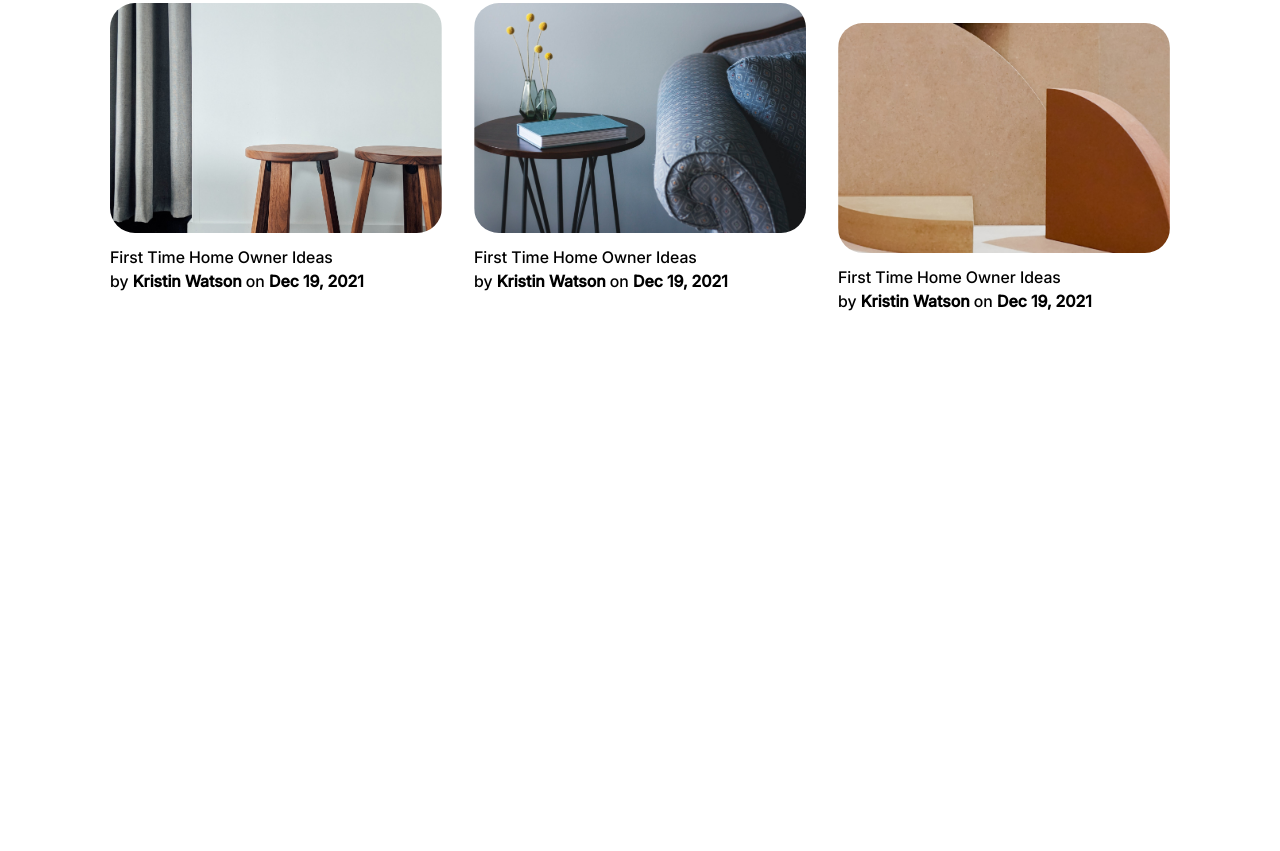
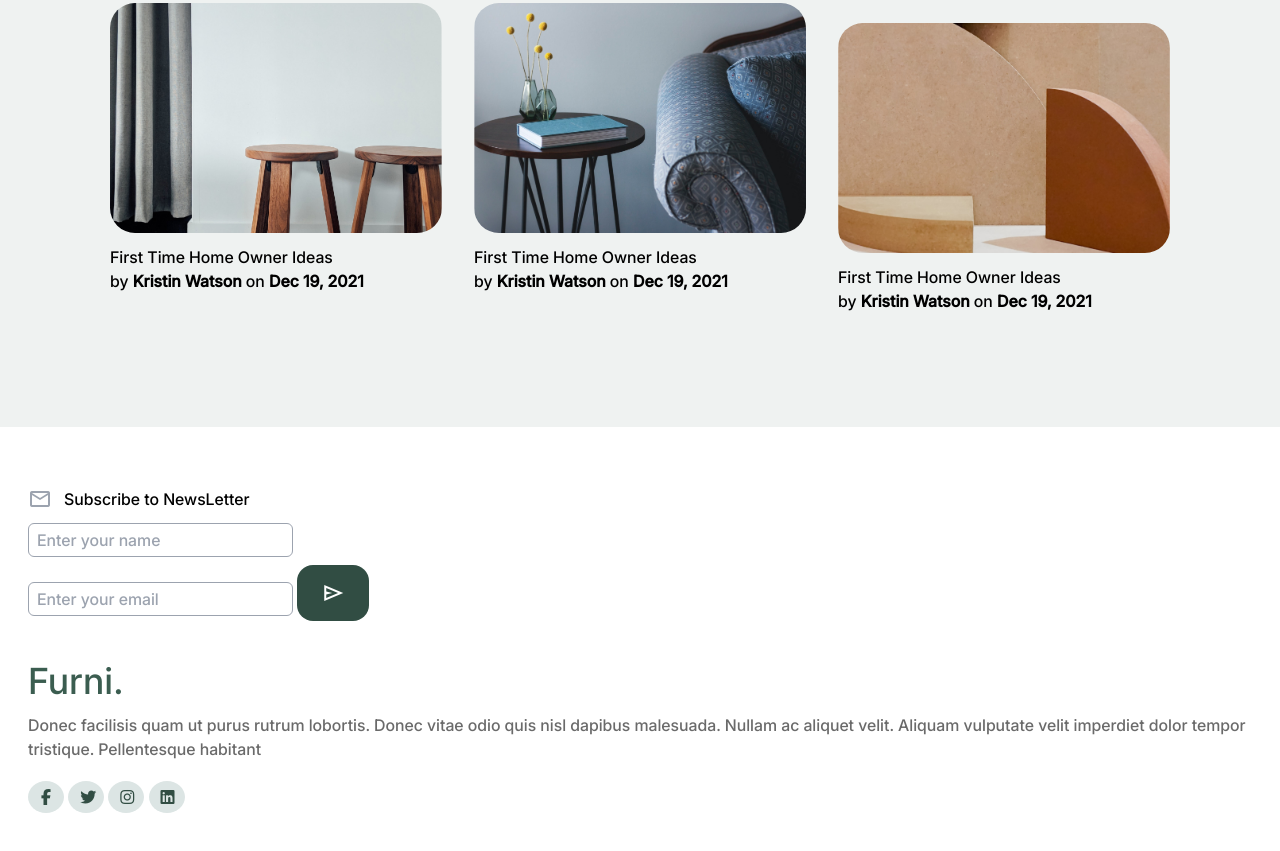
Before and after one commit to sevincyunusova/furni-site, a plain HTML site: page index.html in a window 1280 px wide. Shown: the part 2605-3456 px from the top of the page. Before the commit the page ends 3072 px from the top, so only its background shows below. Drawn offline with nearby package versions, Linux system fonts and the light colour scheme.

Commit message:
buttons created

```diff
--- a/index.html
+++ b/index.html
@@ -7,8 +7,8 @@
     <title>Furni</title>
     <link href="https://fonts.googleapis.com/css2?family=Material+Symbols+Outlined" rel="stylesheet">
 
-
     <link rel="stylesheet" href="./style.css">
+    <link rel="stylesheet" href="https://cdnjs.cloudflare.com/ajax/libs/font-awesome/7.0.1/css/all.min.css">
 </head>
 
 <body class="m-0 p-0 overflow-x-hidden ">
@@ -284,7 +284,7 @@
     </div>
 
 
-    <div class="page-5 px-5 md:px-10 py-8 mb-10">
+    <div class="page-5 bg-[#EFF2F1] px-5 md:px-10 py-8 mb-10">
         <div class="header md:px-[50px] mx-auto ">
             <div class="txt md:justify-between md:flex">
                 <p class="text-2xl md:text-4xl mb-2">Recent Blog</p>
@@ -320,7 +320,56 @@
     </div>
 
 
-    <div class="footer"></div>
+    <div class="footer px-7 py-5">
+        <!-- <img src="https://themewagon.github.io/furni/images/sofa.png" alt=""> -->
+        <div class="subs">
+            <div class="header flex gap-3">
+                <span class="material-symbols-outlined text-gray-400">
+                    mail
+                </span>
+                <p>Subscribe to NewsLetter</p>
+            </div>
+
+            <div class="input mb-3">
+                <input class="border border-gray-400 rounded-md p-1 px-2 mb-2 mt-3" type="text"
+                    placeholder="Enter your name">
+                <div>
+                    <input class="border border-gray-400 rounded-md p-1 px-2" type="text"
+                        placeholder="Enter your email">
+                    <button>
+                        <span class="material-symbols-outlined bg-[#314D43] text-white px-6 py-4 rounded-2xl">
+                            send
+                        </span>
+                    </button>
+                </div>
+            </div>
+
+            <div class="main">
+                <div class="logo">
+                    <p class="text-[#3B5D50] text-4xl mt-10 mb-3">Furni.</p>
+                </div>
+
+                <div>
+                    <p class="text-[#6a6a6a]">Donec facilisis quam ut purus rutrum lobortis. Donec vitae odio quis nisl dapibus malesuada.
+                        Nullam ac aliquet velit. Aliquam vulputate velit imperdiet dolor tempor tristique. Pellentesque
+                        habitant</p>
+
+                    <div class="buttons mt-5 mb-10">
+                        <i class="fa-brands fa-facebook-f bg-[#DCE5E4] hover:bg-[#314D43] text-[#314D43] hover:text-[#DCE5E4] transition rounded-[50%] w-9 h-8 px-3 py-2"></i>
+
+                        <i class="fa-brands fa-twitter bg-[#DCE5E4] hover:bg-[#314D43] text-[#314D43] hover:text-[#DCE5E4] transition rounded-[50%] w-9 h-8 px-3 py-2"></i>
+
+                        <i class="fa-brands fa-instagram bg-[#DCE5E4] hover:bg-[#314D43] text-[#314D43] hover:text-[#DCE5E4] transition rounded-[50%] w-9 h-8 px-3 py-2"></i>
+
+                        <i class="fa-brands fa-linkedin bg-[#DCE5E4] hover:bg-[#314D43] text-[#314D43] hover:text-[#DCE5E4] transition rounded-[50%] w-9 h-8 px-3 py-2"></i>
+                    </div>
+                </div>
+            </div>
+
+
+
+        </div>
+    </div>
 
     <script src="./main.js"></script>
 
```
